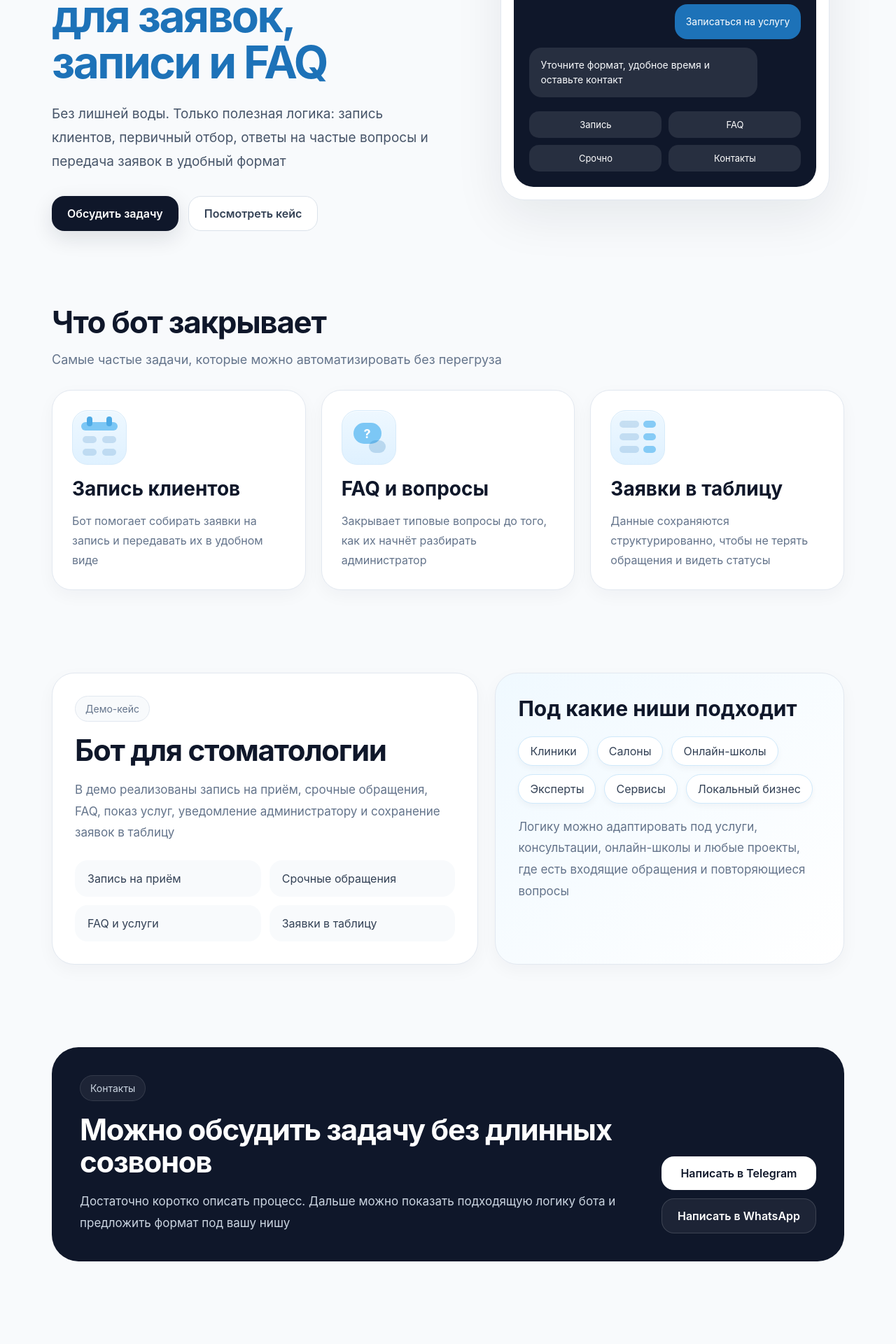
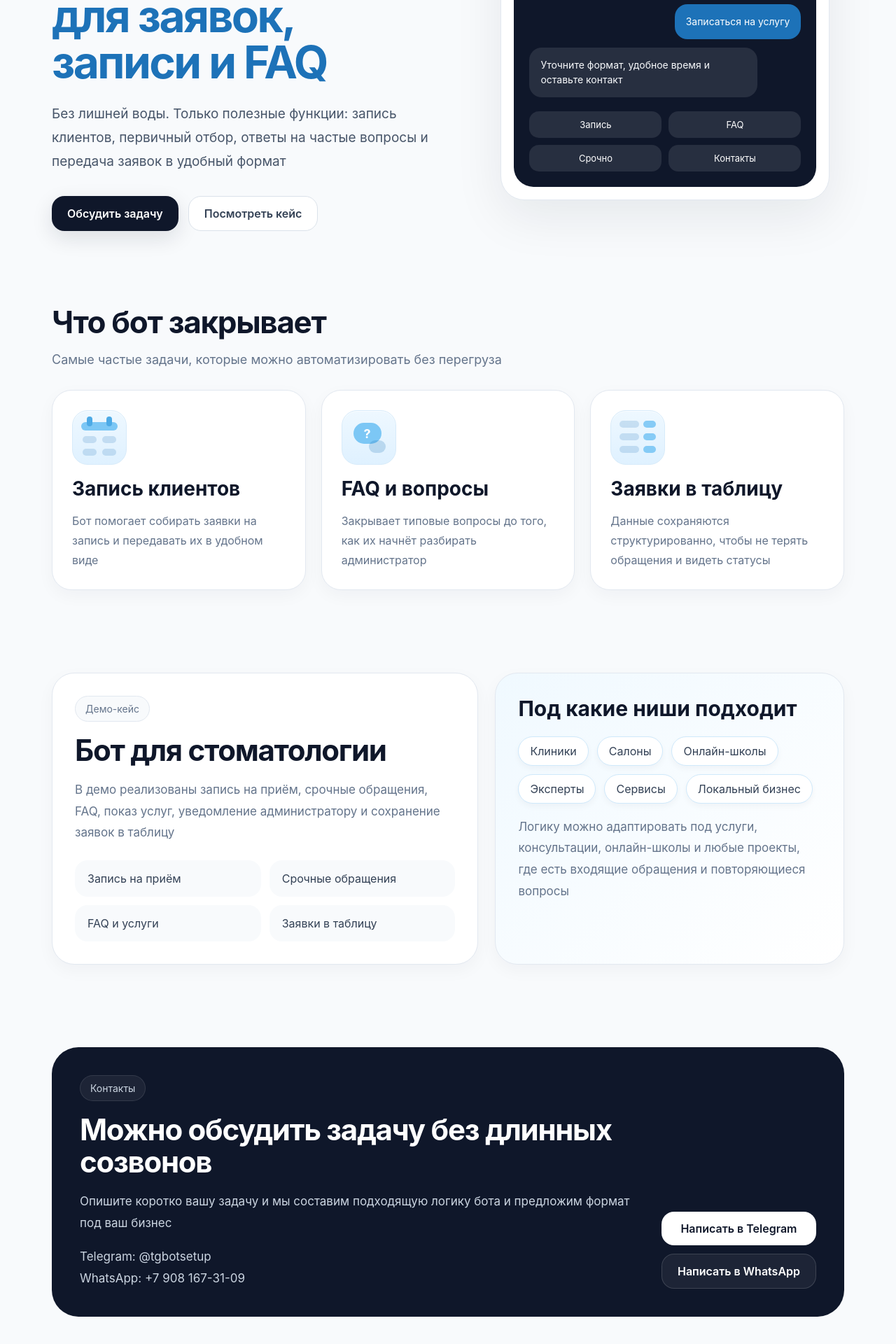
Before and after one commit to yvngfloyd/bot_landing, a React (Vite) app: page / in a window 1280 px wide. Shown: the part 366-2286 px from the top of the page at 70% size. Built offline with nearby package versions, Linux system fonts and the light colour scheme.

Commit message:
Update App.jsx

```diff
--- a/App.jsx
+++ b/App.jsx
@@ -118,7 +118,7 @@ export default function App() {
               </h1>
 
               <p className="hero-text">
-                Без лишней воды. Только полезная логика: запись клиентов, первичный отбор,
+                Без лишней воды. Только полезные функции: запись клиентов, первичный отбор,
                 ответы на частые вопросы и передача заявок в удобный формат
               </p>
 
@@ -226,8 +226,13 @@ export default function App() {
                 <div className="contact-badge">Контакты</div>
                 <h2>Можно обсудить задачу без длинных созвонов</h2>
                 <p>
-                  Достаточно коротко описать процесс. Дальше можно показать подходящую
-                  логику бота и предложить формат под вашу нишу
+                  Опишите коротко вашу задачу и мы составим подходящую
+                  логику бота и предложим формат под ваш бизнес
+                </p>
+                <p>
+                  Telegram: @tgbotsetup
+                  <br />
+                  WhatsApp: +7 908 167-31-09
                 </p>
               </div>
 
```
